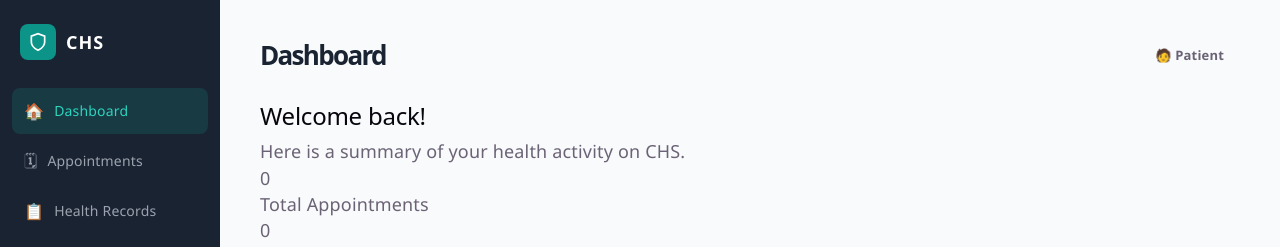
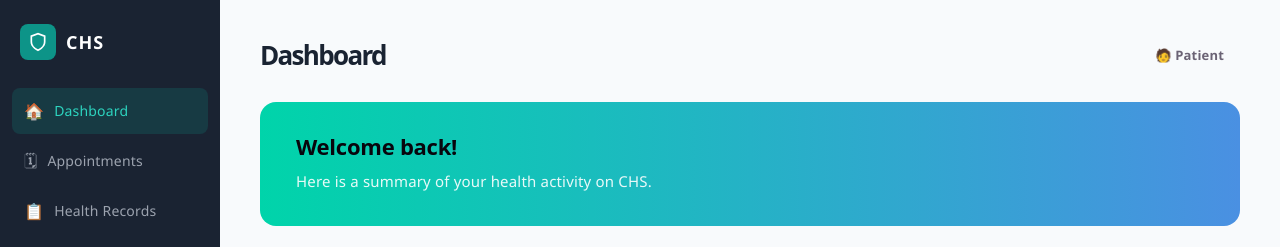
Before and after one commit to Mubs002/FYP_CHS_App, a React app in the folder frontend/: page /dashboard in a window 1280 px wide. Shown: the top 247 px of the page. Built offline with nearby package versions, Linux system fonts and the light colour scheme; no server answers; sample sign-in values are in the browser's storage; the HTML template or start-up script is replaced by a standard one.

Commit message:
welcome styling near the top

```diff
--- a/frontend/src/view/pages/DashboardPage.css
+++ b/frontend/src/view/pages/DashboardPage.css
@@ -141,3 +141,24 @@
   background: #DBEAFE;
   color: #2563EB;
 }
+
+/* the teal welcome card at the top of the main area */
+.welcome-card {
+  background: linear-gradient(to right, #00D4AA, #4A90E2);
+  border-radius: 16px;
+  padding: 32px 36px;
+  margin-bottom: 28px;
+  color: white;
+}
+
+.welcome-title {
+  font-size: 22px;
+  font-weight: 700;
+  margin: 0 0 8px;
+}
+
+.welcome-text {
+  font-size: 15px;
+  opacity: 0.9;
+  margin: 0;
+}
```
